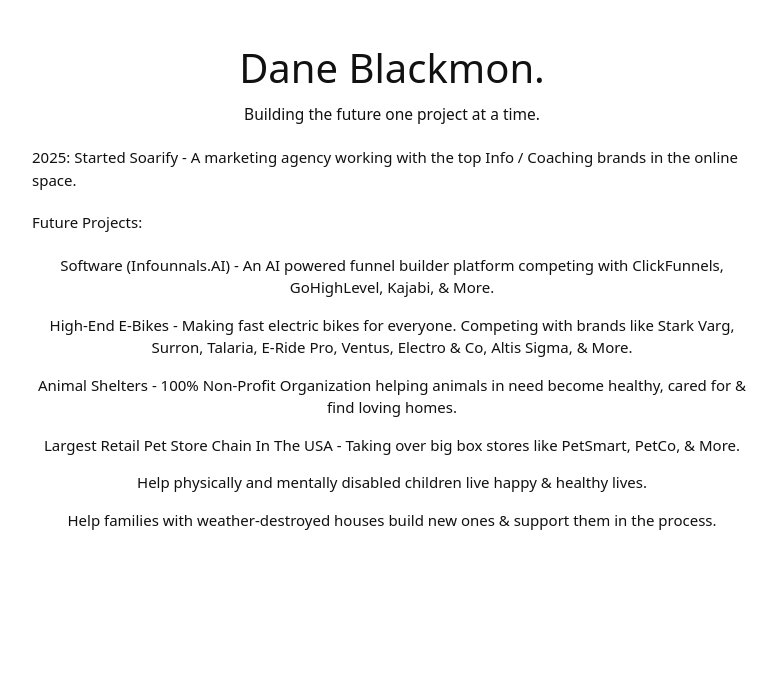
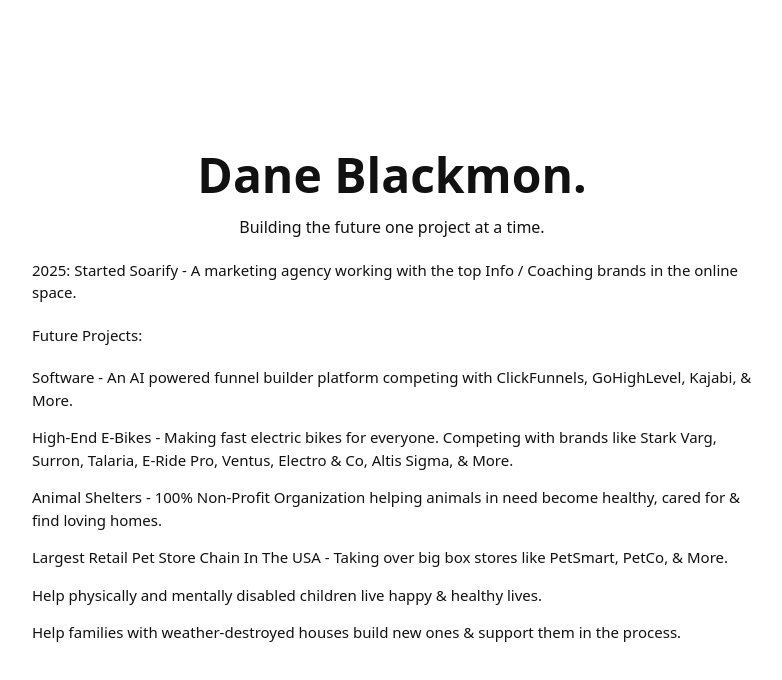
Before and after one commit to daneblackmon/github.io, a plain HTML site: page index.html in a window 1280 px wide. Shown: the whole page, without its empty margins (248-1030 px from the left). Drawn offline with Linux system fonts and the light colour scheme.

Commit message:
Update index.html

```diff
--- a/index.html
+++ b/index.html
@@ -11,60 +11,68 @@
       --gap-large:20px;
       --gap-small:12px;
     }
+
+    /* full-page center */
     html,body{height:100%;margin:0;}
     body{
-      font-family: system-ui,-apple-system,"Segoe UI",Roboto,Arial;
+      font-family: system-ui,-apple-system,"Segoe UI",Roboto,Arial,Helvetica;
       display:flex;
-      align-items:flex-start;
-      justify-content:center;
+      align-items:center;      /* vertical center */
+      justify-content:center;  /* horizontal center */
       min-height:100vh;
       background:#fff;
       color:#111;
     }
+
+    /* the centered block */
     .wrap{
       width:100%;
       max-width:var(--max-width);
-      padding:5vh 20px;
+      padding:20px;
       box-sizing:border-box;
       margin:0 auto;
-      text-align:center; /* default center for everything */
     }
+
+    /* Title area (centered) */
     h1{
-      font-size:40px;
+      font-size:48px;
       margin:0 0 8px 0;
-      font-weight:400; /* no bold */
+      font-weight:800; /* heavier/bold */
+      text-align:center;
     }
+
     .top p{
       margin:0 0 var(--gap-large) 0;
       line-height:1.5;
-      font-size:15.5px;
-      text-align:center; /* explicit */
+      font-size:16px;
+      text-align:center; /* keep the subheading centered */
       font-weight:400;
     }
 
-    /* These two lines will be left-aligned text but centered as a block */
-    .left-line{
+    /* All content below the subheading — left aligned text,
+       but the block itself is centered via margin auto */
+    .content-left{
       max-width:var(--content-width);
-      margin: 0 auto var(--gap-large)  auto; /* keeps the block centered horizontally */
+      margin: 0 auto var(--gap-large) auto; /* centers the block horizontally */
       text-align:left;   /* left-align the text within the block */
       line-height:1.5;
       font-size:15px;
       font-weight:400;
     }
 
-    /* the bottom project list stays centered as a block, text centered */
+    /* projects is part of the left-aligned content; use same class */
     .projects{
       margin:0 auto;
       max-width:var(--content-width);
-      text-align:center;
+      text-align:left; /* left aligned */
       line-height:1.5;
       font-size:15px;
       margin-top:0;
     }
 
     @media (max-width:520px){
-      h1{font-size:28px;}
-      .left-line, .top p, .projects { font-size:14px; }
+      h1{font-size:32px;}
+      .content-left, .top p, .projects { font-size:14px; }
       :root{ --content-width:92%; }
     }
   </style>
@@ -77,14 +85,14 @@
       <p>Building the future one project at a time.</p>
     </div>
 
-    <!-- LEFT-ALIGNED LINES (centered block but text left-aligned) -->
-    <div class="left-line">2025: Started Soarify - A marketing agency working with the top Info / Coaching brands in the online space.</div>
+    <!-- Left-aligned items (each kept in the centered block) -->
+    <div class="content-left">2025: Started Soarify - A marketing agency working with the top Info / Coaching brands in the online space.</div>
 
-    <div class="left-line">Future Projects:</div>
+    <div class="content-left">Future Projects:</div>
 
-    <!-- Rest of content stays centered -->
+    <!-- Rest of content — left aligned inside a centered block -->
     <div class="projects">
-      <p>Software (Infounnals.AI) - An AI powered funnel builder platform competing with ClickFunnels, GoHighLevel, Kajabi, &amp; More.</p>
+      <p>Software - An AI powered funnel builder platform competing with ClickFunnels, GoHighLevel, Kajabi, &amp; More.</p>
 
       <p>High-End E-Bikes - Making fast electric bikes for everyone. Competing with brands like Stark Varg, Surron, Talaria, E-Ride Pro, Ventus, Electro &amp; Co, Altis Sigma, &amp; More.</p>
 
```
